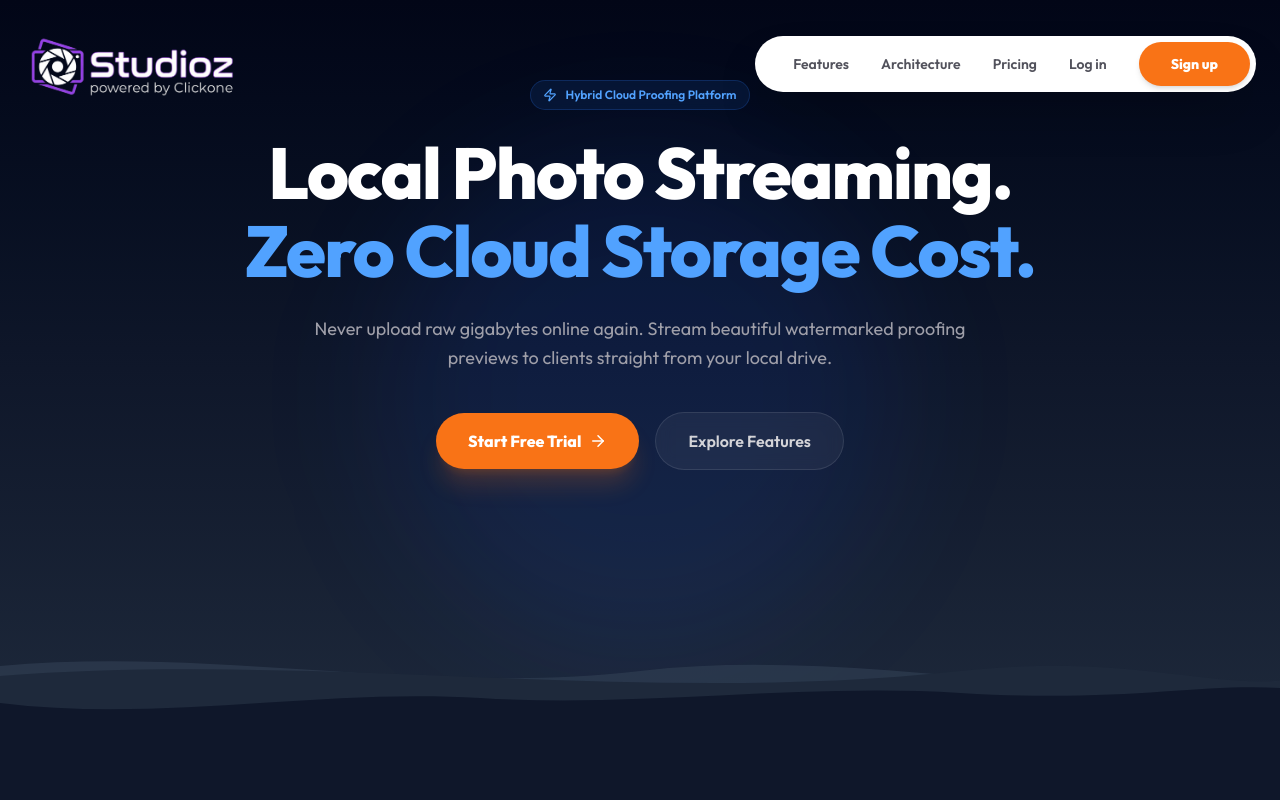
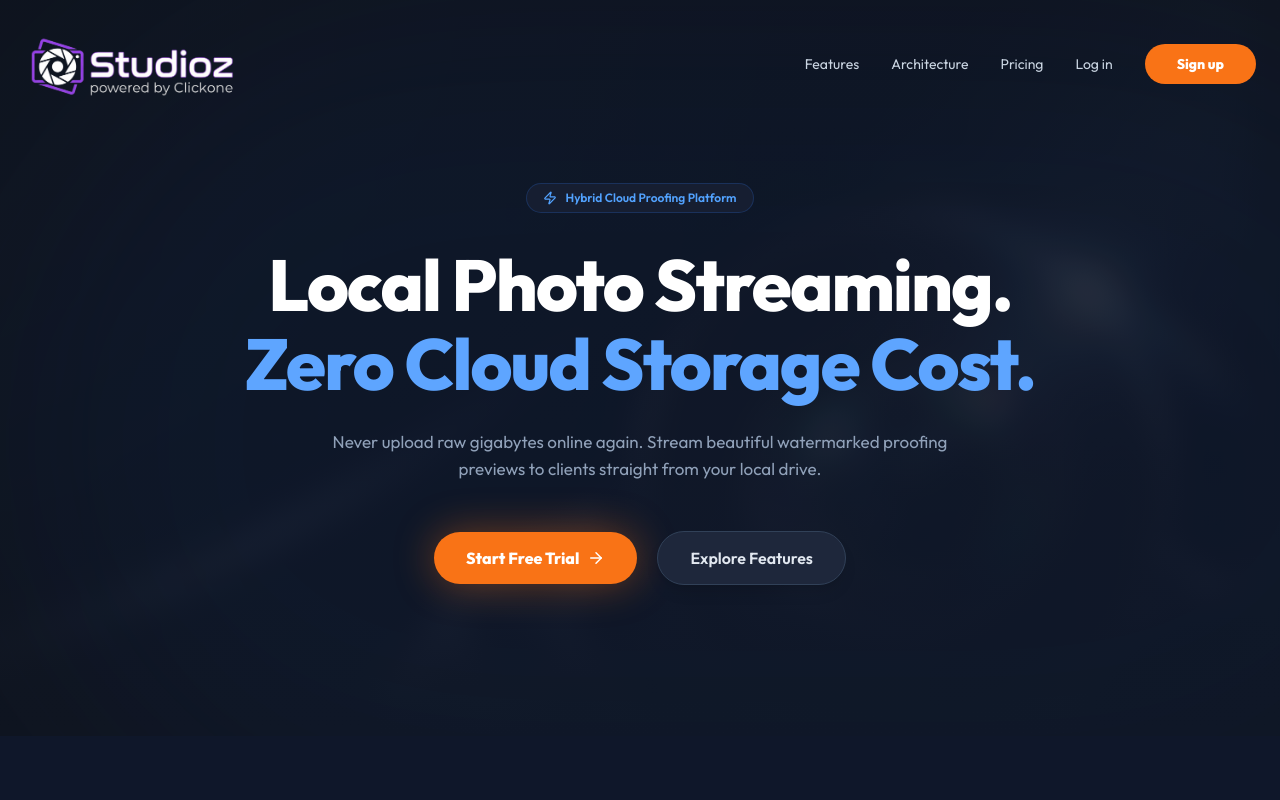
Before and after one commit to Adhavan-026/photo-select, a Next.js app in the folder apps/cloud-frontend/: page / in a window 1280 px wide. Shown: the top 800 px of the page. Built offline with nearby package versions, Linux system fonts and the light colour scheme; a web font is replaced by a local one.

Commit message:
feat: implement dark mode camera lens landing page layout

```diff
--- a/apps/cloud-frontend/src/app/page.tsx
+++ b/apps/cloud-frontend/src/app/page.tsx
@@ -105,68 +105,50 @@ export default function LandingPage() {
             <img src="/studioz-full-logo.png" alt="Studioz Logo" className="absolute top-1/2 left-0 -translate-y-1/2 h-[180px] w-auto max-w-none object-contain pointer-events-none" />
           </Link>
 
-          {/* Right Side Pill Container */}
-          <div className="hidden md:flex items-center bg-white rounded-full p-1.5 shadow-2xl">
-            <nav className="flex items-center gap-8 px-8 text-sm font-semibold text-zinc-600 font-sans-custom">
-              <a href="#features" className="hover:text-black transition-colors underline-offset-4 hover:underline">Features</a>
-              <a href="#architecture" className="hover:text-black transition-colors underline-offset-4 hover:underline">Architecture</a>
-              <a href="#pricing" className="hover:text-black transition-colors underline-offset-4 hover:underline">Pricing</a>
-              <Link href="/login" className="hover:text-black transition-colors">
+          {/* Right Side Links */}
+          <div className="hidden md:flex items-center gap-8">
+            <nav className="flex items-center gap-8 text-sm font-medium text-slate-300 font-sans-custom">
+              <a href="#features" className="hover:text-white transition-colors">Features</a>
+              <a href="#architecture" className="hover:text-white transition-colors">Architecture</a>
+              <a href="#pricing" className="hover:text-white transition-colors">Pricing</a>
+              <Link href="/login" className="hover:text-white transition-colors">
                 Log in
               </Link>
             </nav>
-            <Link href="/register" className="text-sm font-bold bg-[#f97316] text-white px-8 py-3 rounded-full hover:bg-[#ea580c] transition-colors font-sans-custom shadow-md">
+            <Link href="/register" className="text-sm font-bold bg-[#f97316] text-white px-8 py-2.5 rounded-full hover:bg-[#ea580c] transition-colors font-sans-custom">
               Sign up
             </Link>
           </div>
         </div>
       </header>
 
-      {/* 3D Sandwiched Firewatch Parallax Hero Section */}
-      <section ref={heroRef} className="relative min-h-[92vh] flex flex-col items-center justify-start pt-16 overflow-hidden z-20">
+      {/* Dark Hero Section */}
+      <section ref={heroRef} className="relative min-h-[92vh] flex flex-col items-center justify-center pt-24 pb-16 overflow-hidden z-20 bg-[#0f141e]">
 
-        {/* Layer 0: Sky (Background) */}
-        <motion.div
-          style={{ y: ySky }}
-          className="absolute inset-0 bg-gradient-to-b from-[#020617] via-[#0f172a] to-[#1e293b] pointer-events-none z-0"
-        />
+        {/* Layer 0: Camera Lens Background */}
+        <div className="absolute inset-0 z-0 overflow-hidden">
+          {/* Gradient overlay to ensure text readability */}
+          <div className="absolute inset-0 bg-gradient-to-b from-[#0f141e]/80 via-[#0f141e]/40 to-[#0f141e] z-10"></div>
+          {/* Subtle 15% blur camera lens image */}
+          <img
+            src="/camera-lens-bg.jpg"
+            alt="Camera Lens Background"
+            className="absolute inset-0 w-[110%] h-[110%] left-[-5%] top-[-5%] object-cover opacity-20 blur-[15px] scale-105 z-0"
+          />
+          {/* Color cast glow */}
+          <div className="absolute top-0 right-[-20%] w-[120%] h-[120%] rounded-full bg-blue-900/10 blur-[120px] pointer-events-none z-10"></div>
+        </div>
 
-        {/* Layer 1: Subtle Corporate Glow */}
-        <motion.div
-          style={{ y: ySky }}
-          className="absolute top-[20%] left-1/2 transform -translate-x-1/2 w-[500px] h-[500px] rounded-full bg-blue-600/10 blur-3xl pointer-events-none z-0"
-        />
-
-        {/* Layer 2: Distant Ridge 1 (SVG) */}
-        <motion.div
-          style={{ y: yMountainBack }}
-          className="absolute bottom-0 left-0 w-full h-[160px] pointer-events-none z-10 opacity-60"
-        >
-          <svg className="w-full h-full" viewBox="0 0 1440 320" preserveAspectRatio="none">
-            <path fill="#334155" d="M0,180 C240,140 480,240 720,190 C960,140 1200,260 1440,210 L1440,320 L0,320 Z"></path>
-          </svg>
-        </motion.div>
-
-        {/* Layer 3: Midground Ridge 2 (SVG) */}
-        <motion.div
-          style={{ y: yMountainMid }}
-          className="absolute bottom-0 left-0 w-full h-[120px] pointer-events-none z-15"
-        >
-          <svg className="w-full h-full" viewBox="0 0 1440 240" preserveAspectRatio="none">
-            <path fill="#1e293b" d="M0,120 C360,70 720,180 1080,110 C1260,75 1350,140 1440,130 L1440,240 L0,240 Z"></path>
-          </svg>
-        </motion.div>
-
-        {/* Layer 4: Sandwiched Content (Text & Floating Mockups) */}
+        {/* Layer 4: Sandwiched Content */}
         <motion.div
           style={{ y: yHeroText, opacity: opacityHeroText }}
-          className="container mx-auto px-6 text-center z-20 pointer-events-auto relative pt-4"
+          className="container mx-auto px-6 text-center z-20 pointer-events-auto relative"
         >
           <motion.div
             initial={{ opacity: 0, y: -10 }}
             animate={{ opacity: 1, y: 0 }}
             transition={{ duration: 0.4 }}
-            className="inline-flex items-center gap-2 px-3 py-1.5 rounded-full border border-blue-500/20 bg-blue-500/10 text-xs font-semibold text-blue-400 mb-6 backdrop-blur-sm font-sans-custom"
+            className="inline-flex items-center gap-2 px-4 py-1.5 rounded-full border border-blue-500/20 bg-[#161e31] text-xs font-semibold text-blue-400 mb-8 font-sans-custom"
           >
             <Zap className="h-3.5 w-3.5 text-blue-400" />
             <span>Hybrid Cloud Proofing Platform</span>
@@ -176,17 +158,17 @@ export default function LandingPage() {
             initial={{ opacity: 0, y: 25 }}
             animate={{ opacity: 1, y: 0 }}
             transition={{ duration: 0.6, delay: 0.1 }}
-            className="text-5xl md:text-7xl font-extrabold tracking-tight mb-6 max-w-4xl mx-auto leading-[1.08] font-sans-custom"
+            className="text-5xl md:text-7xl font-extrabold tracking-tight mb-6 max-w-5xl mx-auto leading-[1.1] font-sans-custom"
           >
             Local Photo Streaming. <br />
-            <span className="text-blue-400">Zero Cloud Storage Cost.</span>
+            <span className="text-[#5ea5ff]">Zero Cloud Storage Cost.</span>
           </motion.h1>
 
           <motion.p
             initial={{ opacity: 0, y: 25 }}
             animate={{ opacity: 1, y: 0 }}
             transition={{ duration: 0.6, delay: 0.2 }}
-            className="text-sm md:text-lg text-zinc-400 mb-10 max-w-2xl mx-auto leading-relaxed font-sans-custom"
+            className="text-sm md:text-[17px] text-slate-400 mb-12 max-w-2xl mx-auto leading-relaxed font-sans-custom"
           >
             Never upload raw gigabytes online again. Stream beautiful watermarked proofing previews to clients straight from your local drive.
           </motion.p>
@@ -195,26 +177,16 @@ export default function LandingPage() {
             initial={{ opacity: 0, y: 25 }}
             animate={{ opacity: 1, y: 0 }}
             transition={{ duration: 0.6, delay: 0.3 }}
-            className="flex flex-col sm:flex-row items-center justify-center gap-4 mb-8 font-sans-custom"
+            className="flex flex-col sm:flex-row items-center justify-center gap-5 font-sans-custom"
           >
-            <Link href="/register" className="w-full sm:w-auto flex items-center justify-center gap-2 bg-[#f97316] hover:bg-[#ea580c] text-white font-bold px-8 py-4 rounded-full shadow-xl shadow-[#f97316]/20 transition-all">
+            <Link href="/register" className="w-full sm:w-auto flex items-center justify-center gap-2 bg-[#f97316] hover:bg-[#ea580c] text-white font-bold px-8 py-3.5 rounded-full shadow-[0_0_40px_rgba(249,115,22,0.4)] hover:shadow-[0_0_50px_rgba(249,115,22,0.5)] transition-all">
               <span>Start Free Trial</span>
               <ArrowRight className="h-4.5 w-4.5" />
             </Link>
-            <a href="#features" className="w-full sm:w-auto flex items-center justify-center gap-2 border border-white/10 bg-white/5 font-semibold px-8 py-4 rounded-full hover:bg-white/10 transition-colors text-zinc-300 backdrop-blur-sm">
+            <a href="#features" className="w-full sm:w-auto flex items-center justify-center gap-2 border border-slate-700 bg-[#1e273b] hover:bg-[#28354c] font-semibold px-8 py-3.5 rounded-full transition-colors text-slate-200 shadow-lg">
               <span>Explore Features</span>
             </a>
           </motion.div>
-        </motion.div>
-
-        {/* Layer 5: Foreground Ridge 3 (SVG - Solid dark) */}
-        <motion.div
-          style={{ y: yMountainFront }}
-          className="absolute bottom-[-2px] left-0 w-full h-[75px] pointer-events-none z-30"
-        >
-          <svg className="w-full h-full" viewBox="0 0 1440 150" preserveAspectRatio="none">
-            <path fill="#0f172a" d="M0,80 C180,120 360,50 540,70 C720,90 900,40 1080,60 C1260,80 1350,40 1440,50 L1440,150 L0,150 Z"></path>
-          </svg>
         </motion.div>
       </section>
 
```
Also changed, not shown: apps/cloud-frontend/public/camera-lens-bg.jpg (added), 1 other file (tests, documents, lock files or other folders).
